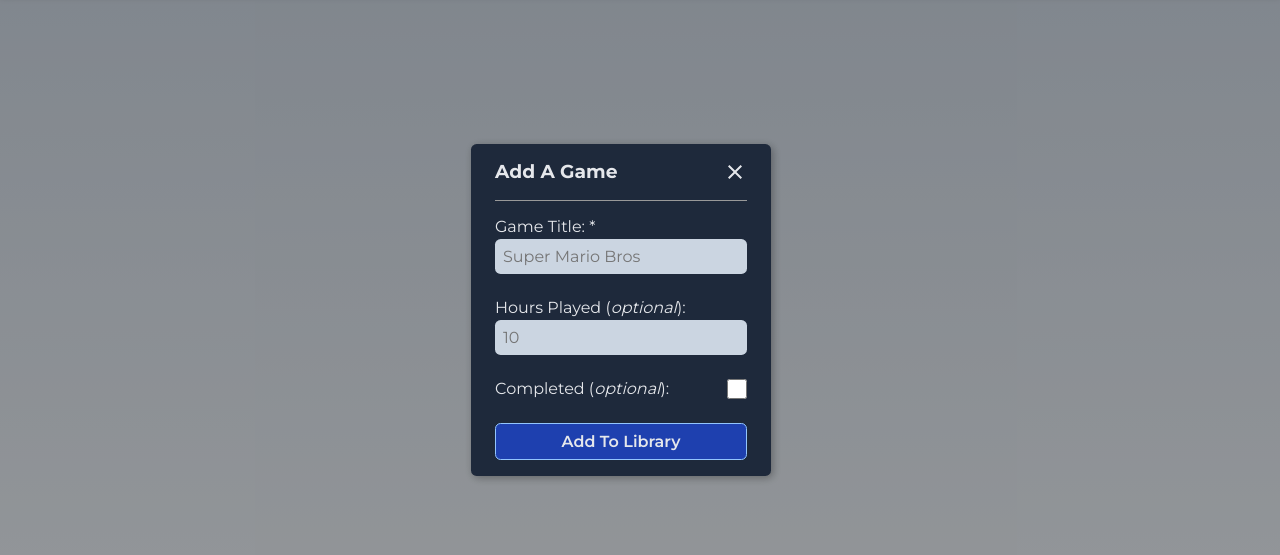
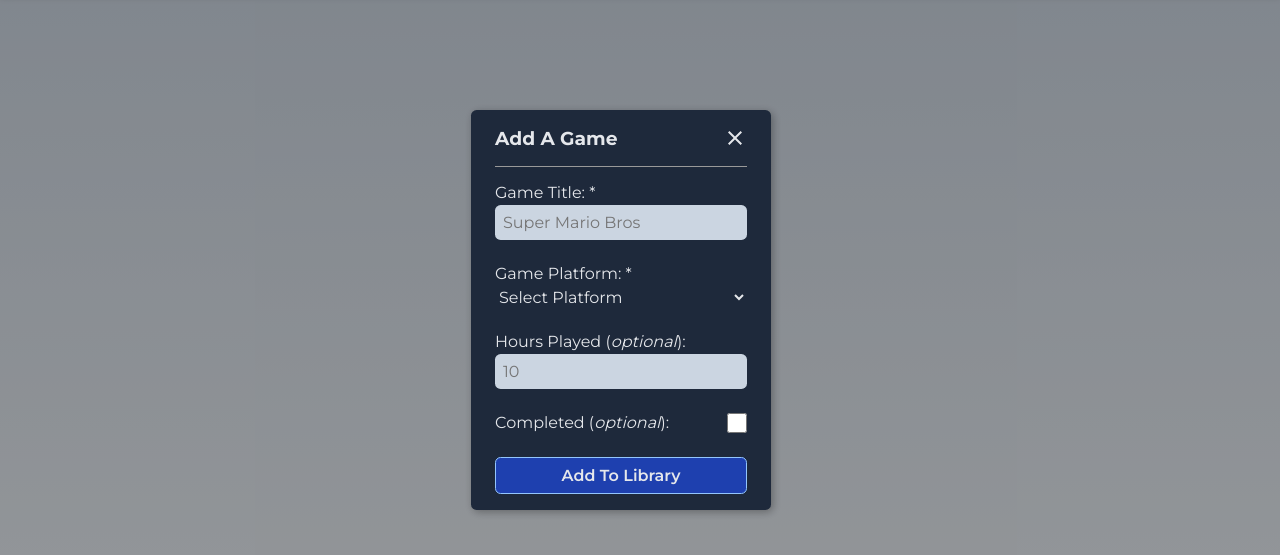
Before and after one commit to hammerztein/game-library, a plain HTML site: page index.html in a window 1280 px wide. Both pictures are taken after a click on the button "Add Game". Shown: the part 71-626 px from the top of the page. Drawn offline with Linux system fonts and the light colour scheme.

Commit message:
Add gaming platform dorpdown selection.

```diff
--- a/index.html
+++ b/index.html
@@ -47,6 +47,17 @@
 						<span class="error-text">Please input a valid title</span>
 					</div>
 					<div class="modal-input">
+						<label for="game-platform">Game Platform: *</label>
+						<select name="game-platform" id="game-platform" required>
+							<option value="" selected disabled>Select Platform</option>
+							<option value="PC">PC</option>
+							<option value="PS5">Playstation</option>
+							<option value="Xbox">Xbox</option>
+							<option value="Nintendo">Nintendo</option>
+						</select>
+						<span class="error-text">Please select a platform</span>
+					</div>
+					<div class="modal-input">
 						<label for="game-hours">Hours Played (<em>optional</em>): </label>
 						<input
 							type="number"
```
